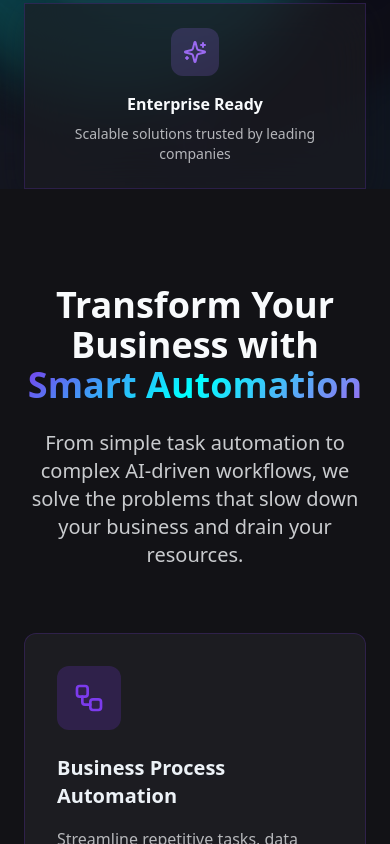
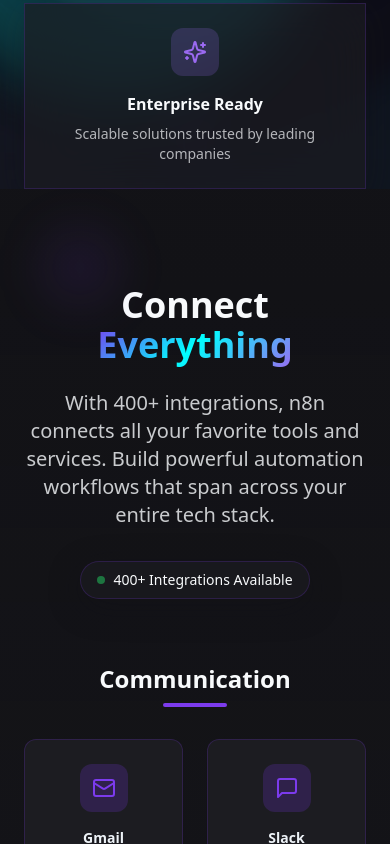
Before and after one commit to shaashish1/itgyani, a React (Vite) app: page / in a window 390 px wide. Shown: the part 1156-2000 px from the top of the page. Built offline with nearby package versions, Linux system fonts and the light colour scheme.

Commit message:
Add n8n integrations icons

```diff
--- /dev/null
+++ b/src/components/IntegrationShowcase.tsx
@@ -0,0 +1,195 @@
+import {
+  Mail,
+  MessageSquare,
+  ShoppingCart,
+  Database,
+  Github,
+  Globe,
+  Cloud,
+  CreditCard,
+  Calendar,
+  FileText,
+  Users,
+  Settings,
+  Smartphone,
+  Video,
+  Lock,
+  Search,
+  Slack,
+  Twitter,
+  Facebook,
+  Linkedin,
+  Instagram,
+  Youtube,
+  Mic,
+  Phone,
+  MapPin,
+  Briefcase,
+  TrendingUp,
+  BarChart3,
+  PieChart,
+  Activity
+} from "lucide-react";
+import { Card, CardContent } from "@/components/ui/card";
+
+const IntegrationShowcase = () => {
+  const integrationCategories = [
+    {
+      title: "Communication",
+      color: "primary",
+      integrations: [
+        { icon: Mail, name: "Gmail", description: "Email automation" },
+        { icon: MessageSquare, name: "Slack", description: "Team messaging" },
+        { icon: Smartphone, name: "Discord", description: "Community chat" },
+        { icon: Video, name: "Zoom", description: "Video meetings" },
+        { icon: Phone, name: "Twilio", description: "SMS & Voice" },
+        { icon: Mic, name: "WhatsApp", description: "Messaging" }
+      ]
+    },
+    {
+      title: "E-commerce",
+      color: "secondary",
+      integrations: [
+        { icon: ShoppingCart, name: "Shopify", description: "Online store" },
+        { icon: CreditCard, name: "Stripe", description: "Payments" },
+        { icon: Globe, name: "WooCommerce", description: "WordPress store" },
+        { icon: Briefcase, name: "Amazon", description: "Marketplace" },
+        { icon: TrendingUp, name: "BigCommerce", description: "E-commerce platform" },
+        { icon: MapPin, name: "Square", description: "Point of sale" }
+      ]
+    },
+    {
+      title: "Productivity",
+      color: "primary-glow",
+      integrations: [
+        { icon: FileText, name: "Notion", description: "All-in-one workspace" },
+        { icon: Calendar, name: "Google Calendar", description: "Scheduling" },
+        { icon: Database, name: "Airtable", description: "Database" },
+        { icon: Cloud, name: "Google Drive", description: "File storage" },
+        { icon: Settings, name: "Zapier", description: "Automation" },
+        { icon: Activity, name: "Trello", description: "Project management" }
+      ]
+    },
+    {
+      title: "Development",
+      color: "accent",
+      integrations: [
+        { icon: Github, name: "GitHub", description: "Code repository" },
+        { icon: Globe, name: "Webhook", description: "HTTP requests" },
+        { icon: Search, name: "Elasticsearch", description: "Search engine" },
+        { icon: Lock, name: "Auth0", description: "Authentication" },
+        { icon: Database, name: "PostgreSQL", description: "Database" },
+        { icon: Settings, name: "Docker", description: "Containerization" }
+      ]
+    },
+    {
+      title: "Social Media",
+      color: "primary",
+      integrations: [
+        { icon: Twitter, name: "Twitter", description: "Social networking" },
+        { icon: Facebook, name: "Facebook", description: "Social platform" },
+        { icon: Linkedin, name: "LinkedIn", description: "Professional network" },
+        { icon: Instagram, name: "Instagram", description: "Photo sharing" },
+        { icon: Youtube, name: "YouTube", description: "Video platform" },
+        { icon: MessageSquare, name: "Telegram", description: "Messaging" }
+      ]
+    },
+    {
+      title: "Analytics",
+      color: "secondary",
+      integrations: [
+        { icon: BarChart3, name: "Google Analytics", description: "Web analytics" },
+        { icon: PieChart, name: "Mixpanel", description: "Product analytics" },
+        { icon: TrendingUp, name: "HubSpot", description: "CRM analytics" },
+        { icon: Activity, name: "Amplitude", description: "User analytics" },
+        { icon: BarChart3, name: "Tableau", description: "Data visualization" },
+        { icon: Users, name: "Salesforce", description: "CRM platform" }
+      ]
+    }
+  ];
+
+  return (
+    <section className="py-24 relative bg-gradient-to-b from-background via-muted/20 to-background">
+      <div className="container mx-auto px-6">
+        {/* Section Header */}
+        <div className="text-center mb-16">
+          <h2 className="text-4xl md:text-5xl font-bold mb-6">
+            Connect <span className="gradient-text">Everything</span>
+          </h2>
+          <p className="text-xl text-foreground/80 max-w-3xl mx-auto mb-8">
+            With 400+ integrations, n8n connects all your favorite tools and services.
+            Build powerful automation workflows that span across your entire tech stack.
+          </p>
+          <div className="inline-flex items-center gap-2 px-4 py-2 rounded-full glass-card">
+            <div className="w-2 h-2 bg-green-500 rounded-full animate-pulse" />
+            <span className="text-sm font-medium">400+ Integrations Available</span>
+          </div>
+        </div>
+
+        {/* Integration Categories */}
+        <div className="space-y-16">
+          {integrationCategories.map((category, categoryIndex) => (
+            <div key={category.title} className="animate-slide-up" style={{ animationDelay: `${categoryIndex * 0.1}s` }}>
+              <div className="text-center mb-8">
+                <h3 className="text-2xl font-bold mb-2">{category.title}</h3>
+                <div className={`w-16 h-1 bg-${category.color} mx-auto rounded-full`} />
+              </div>
+
+              <div className="grid grid-cols-2 md:grid-cols-3 lg:grid-cols-6 gap-6">
+                {category.integrations.map((integration, index) => {
+                  const IconComponent = integration.icon;
+                  return (
+                    <Card
+                      key={integration.name}
+                      className="glass-card hover-glow group cursor-pointer transition-all duration-300 hover:scale-105"
+                      style={{ animationDelay: `${(categoryIndex * 0.1) + (index * 0.05)}s` }}
+                    >
+                      <CardContent className="p-6 text-center">
+                        <div className={`w-12 h-12 mx-auto mb-4 rounded-xl bg-${category.color}/20 flex items-center justify-center group-hover:scale-110 transition-transform duration-300`}>
+                          <IconComponent className={`h-6 w-6 text-${category.color}`} />
+                        </div>
+                        <h4 className="font-semibold mb-1 text-sm">{integration.name}</h4>
+                        <p className="text-xs text-foreground/60">{integration.description}</p>
+                      </CardContent>
+                    </Card>
+                  );
+                })}
+              </div>
+            </div>
+          ))}
+        </div>
+
+        {/* Bottom CTA */}
+        <div className="text-center mt-16">
+          <div className="glass-card p-8 rounded-2xl max-w-2xl mx-auto">
+            <h3 className="text-2xl font-bold mb-4">
+              Don't see your tool? <span className="gradient-text">No problem!</span>
+            </h3>
+            <p className="text-foreground/70 mb-6">
+              With n8n's flexible webhook system and custom node creation, you can connect virtually any service with an API.
+              Plus, new integrations are added regularly by our active community.
+            </p>
+            <div className="flex flex-col sm:flex-row gap-4 justify-center">
+              <div className="glass-card px-4 py-2 rounded-lg">
+                <span className="text-sm font-medium">Custom Webhooks</span>
+              </div>
+              <div className="glass-card px-4 py-2 rounded-lg">
+                <span className="text-sm font-medium">REST API Support</span>
+              </div>
+              <div className="glass-card px-4 py-2 rounded-lg">
+                <span className="text-sm font-medium">Community Nodes</span>
+              </div>
+            </div>
+          </div>
+        </div>
+      </div>
+
+      {/* Background decorations */}
+      <div className="absolute top-10 left-10 w-20 h-20 bg-primary/10 rounded-full filter blur-xl animate-float" />
+      <div className="absolute bottom-10 right-10 w-32 h-32 bg-secondary/10 rounded-full filter blur-xl animate-float" style={{ animationDelay: "2s" }} />
+      <div className="absolute top-1/2 left-5 w-16 h-16 bg-primary-glow/10 rounded-full filter blur-xl animate-drift" />
+    </section>
+  );
+};
+
+export default IntegrationShowcase;
--- a/src/pages/Index.tsx
+++ b/src/pages/Index.tsx
@@ -1,6 +1,7 @@
 import Header from "@/components/Header";
 import Hero from "@/components/Hero";
 import Services from "@/components/Services";
+import IntegrationShowcase from "@/components/IntegrationShowcase";
 import About from "@/components/About";
 import Contact from "@/components/Contact";
 import Footer from "@/components/Footer";
@@ -11,6 +12,7 @@ const Index = () => {
       <Header />
       <main>
         <Hero />
+        <IntegrationShowcase />
         <Services />
         <About />
         <Contact />
```
Also changed, not shown: src/components/Hero.tsx (+22 -1 lines).
